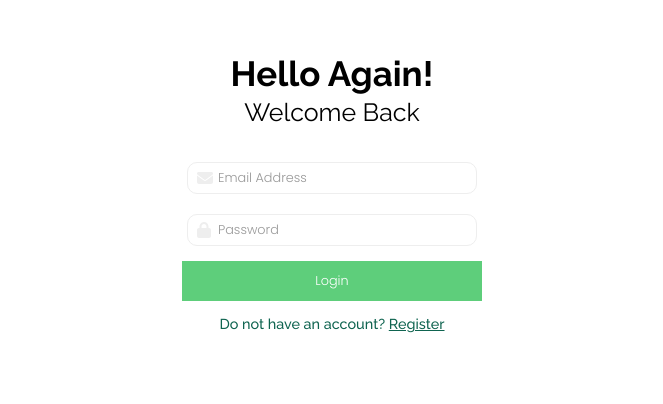
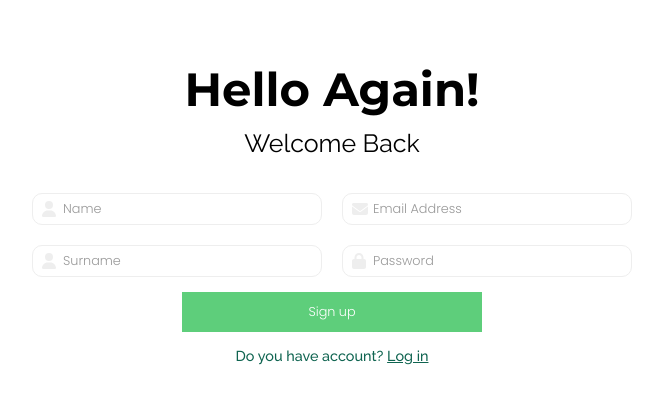
Before and after one commit to nihat417/EcommerceReact, a React (Vite) app: page / in a window 1280 px wide. Shown: the part 170-574 px from the top of the page, without its empty margins (308-971 px from the left). Built offline with nearby package versions, Linux system fonts and the light colour scheme.

Commit message:
Register Page Added and finished design

```diff
--- a/src/App.jsx
+++ b/src/App.jsx
@@ -1,11 +1,13 @@
 import { useState } from 'react'
 import Login from './pages/Login'
+import Register from './pages/Register'
 
 function App() {
 
   return (
     <>
-      <Login/>
+      {/* <Login/> */}
+      <Register/>
     </>
   )
 }
--- a/src/assets/styles/index.css
+++ b/src/assets/styles/index.css
@@ -9,6 +9,11 @@
   font-family: poppins;
   src: url(../fonts/poppins/Poppins-Light.ttf);
 }
+
+@font-face {
+  font-family: monserrat;
+  src: url(../fonts/monserrat/Montserrat-VariableFont_wght.ttf);
+}
 /* fonts end */
 
 
@@ -18,7 +23,7 @@ body{
   background-color: #fff;
 }
 
-.loginMain{
+.authContainer{
   display: flex;
   flex-direction: column;
   justify-items: center;
@@ -26,9 +31,9 @@ body{
   margin-top: 25vh;
 }
 
-.loginMain button{
+.authContainer button{
   background-color: #5ECE7B;
-  max-width: 260px;
+  max-width: 280px;
   width: 100%;
   border: 1px solid transparent;
   margin: 5px 10px 0 10px;
@@ -40,7 +45,7 @@ body{
   cursor:pointer;
 }
 
-.loginMain p{
+.authContainer p{
   font-family: raleway;
   font-weight: 500;
   font-size: 0.7rem;
@@ -48,19 +53,20 @@ body{
   cursor:pointer;
 }
 
-.loginTitle{
+.authPageTitle{
   display: flex;
   flex-direction: column;
   align-items: center;
   font-family: raleway;
 }
 
-.loginTitle h1{
+.authPageTitle h1{
   font-weight: 700;
+  font-family: raleway;
   font-size: 2.18rem;
 }
 
-.loginTitle h3{
+.authPageTitle h3{
   font-size: 1.56rem;
   font-weight: normal;
   margin-top: -20px;
@@ -74,7 +80,7 @@ body{
 
 .loginInputs input{
   margin: 10px;
-  max-width: 250px;
+  max-width: 290px;
   width: 100%;
   font-family:poppins;
   border-radius: 10px;
@@ -98,8 +104,6 @@ body{
     box-shadow: 0 0 10px #5ECE7B;
 }
 
-
-
 .loginInputs .inputWithIcon {
   position: relative;
   display: flex;
@@ -114,20 +118,33 @@ body{
   color: #EEE;
 }
 
+.smallChildcontainer{
+  display: flex;
+  flex-direction: column;
+}
 
 /* classes end */
 
 
 @media only screen and (min-width: 768px){
+  .smallChildcontainer{
+    flex-direction: row;
+  }
+
+  .authPageTitle h1{
+    font-family: monserrat;
+    font-size: 2.91rem;
+  }
+
   .loginInputs input{
     min-width: 290px;
   }
 
-  .loginMain button{
+  .authContainer button{
     min-width: 300px;
   }
 
-  .loginMain p{
+  .authContainer p{
     font-size: 0.9rem;
   }
 }
--- a/src/pages/Login.jsx
+++ b/src/pages/Login.jsx
@@ -4,8 +4,8 @@ import { faEnvelope,faLock } from '@fortawesome/free-solid-svg-icons';
 
 function Login() {
   return (
-    <div className='loginMain'>
-      <div className='loginTitle'>
+    <div className='authContainer'>
+      <div className='authPageTitle'>
         <h1>Hello Again!</h1>
         <h3>Welcome Back</h3>
       </div>
--- /dev/null
+++ b/src/pages/Register.jsx
@@ -0,0 +1,42 @@
+import React from 'react'
+import { FontAwesomeIcon } from '@fortawesome/react-fontawesome';
+import { faUser,faEnvelope,faLock } from '@fortawesome/free-solid-svg-icons';
+
+function Register() {
+  return (
+    <div className='authContainer'>
+        <div className='authPageTitle'>
+        <h1>Hello Again!</h1>
+        <h3>Welcome Back</h3>
+      </div>
+
+      <div className='smallChildcontainer'>
+        <div className='loginInputs'>
+            <div className='inputWithIcon'>
+                <FontAwesomeIcon icon={faUser} className='icon'/>
+                <input className='emailInput' type="email" placeholder='Name' />
+            </div>
+            <div className='inputWithIcon'>
+                <FontAwesomeIcon icon={faUser} className='icon'/>
+                <input type="text" placeholder='Surname' />
+            </div>
+        </div>
+        <div className='loginInputs'>
+            <div className='inputWithIcon'>
+            <FontAwesomeIcon icon={faEnvelope} className='icon' />
+                <input className='emailInput' type="email" placeholder='Email Address' />
+            </div>
+            <div className='inputWithIcon'>
+                <FontAwesomeIcon icon={faLock} className='icon'/>
+                <input type="password" placeholder='Password' />
+            </div>
+        </div>
+      </div>
+
+      <button type="submit">Sign up</button>
+      <p>Do you have account? <span style={{ textDecoration: "underline" }}>Log in</span></p>
+    </div>
+  )
+}
+
+export default Register
```
Also changed, not shown: src/assets/fonts/monserrat/Montserrat-VariableFont_wght.ttf (added).
